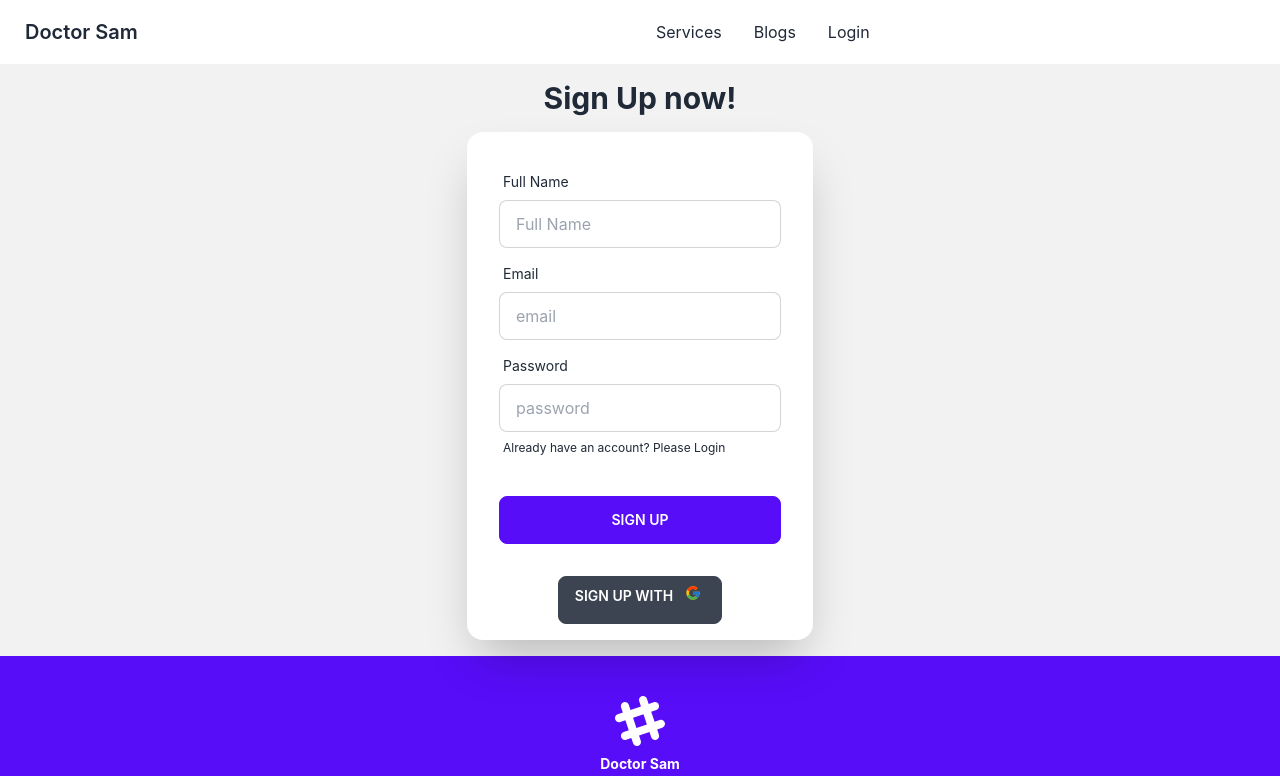
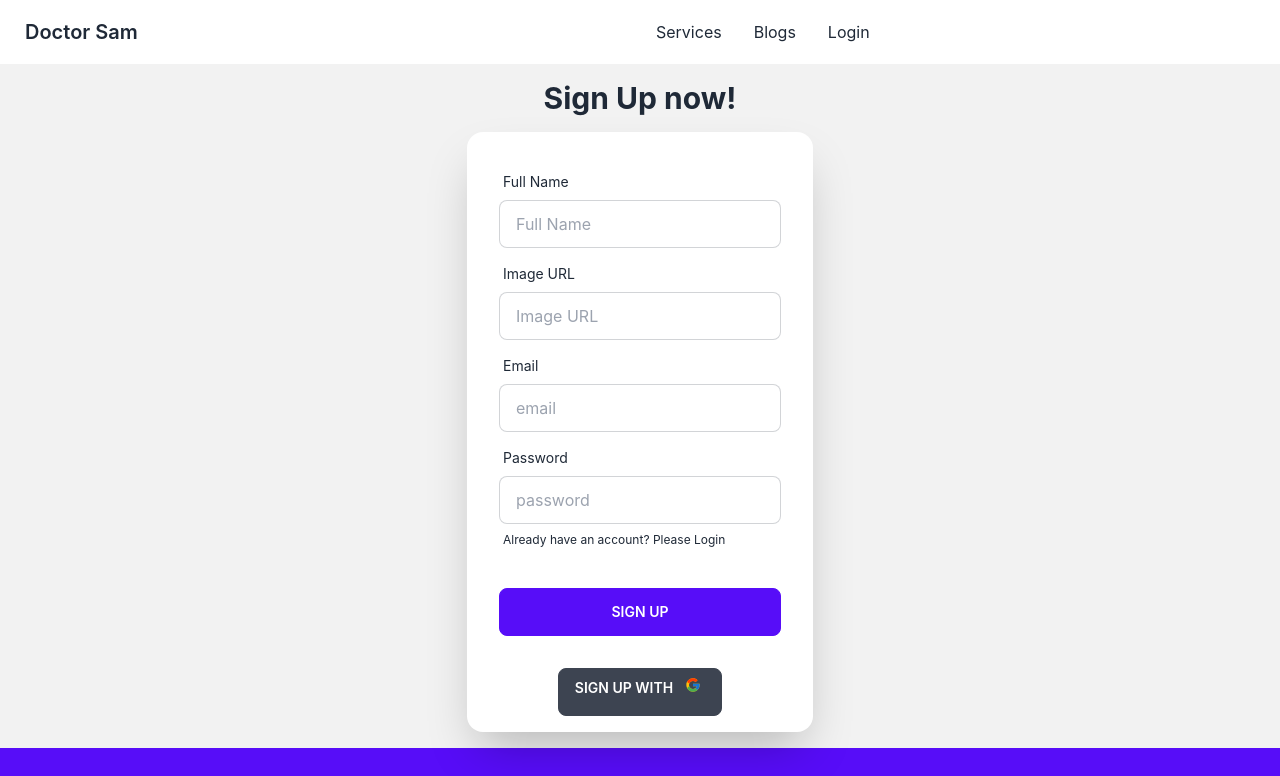
Before and after one commit to Shahinul-Islam/doctor-sam-MERN-project, a React (Create React App) app: page /sign-up in a window 1280 px wide. Shown: the top 776 px of the page. Built offline with nearby package versions, Linux system fonts and the light colour scheme.

Commit message:
image url input field added in sign up form

```diff
--- a/src/components/SignUP.js
+++ b/src/components/SignUP.js
@@ -21,6 +21,18 @@ const SignUP = () => {
                   placeholder="Full Name"
                   className="input input-bordered"
                   name="name"
+                  required
+                />
+              </div>
+              <div className="form-control">
+                <label className="label">
+                  <span className="label-text">Image URL</span>
+                </label>
+                <input
+                  type="text"
+                  placeholder="Image URL"
+                  className="input input-bordered"
+                  name="imageURL"
                   required
                 />
               </div>
```
